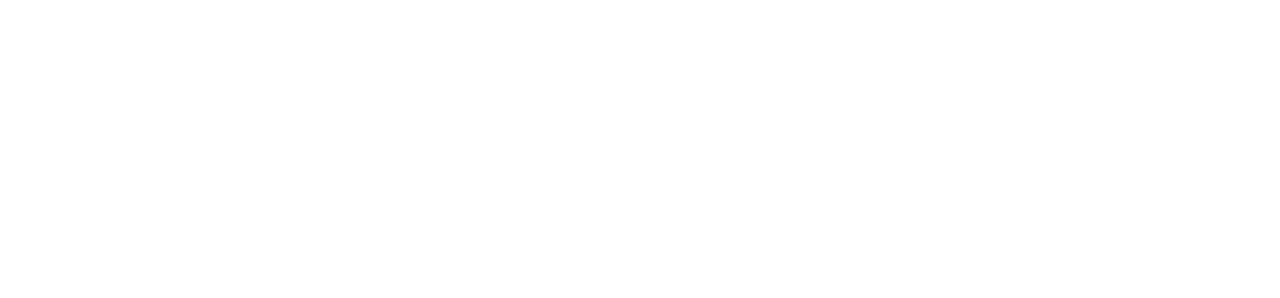
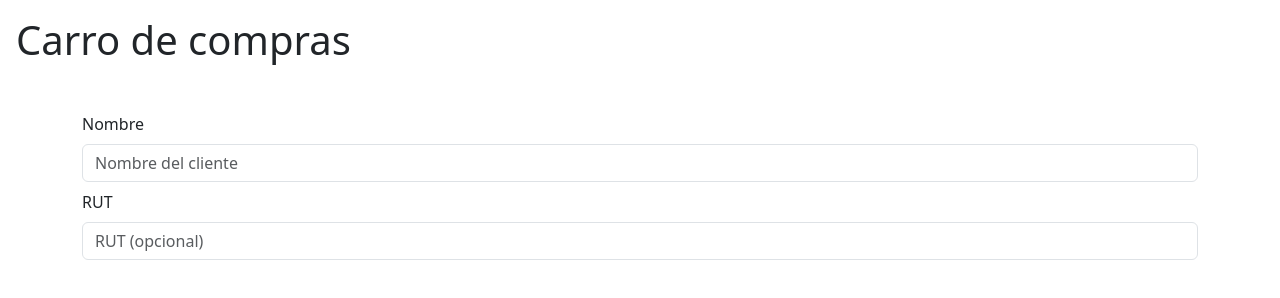
Before and after one commit to belenscarone/carrito, a plain HTML site: page index.html in a window 1280 px wide. Drawn offline with nearby package versions, Linux system fonts and the light colour scheme.

Commit message:
Update index.html

```diff
--- a/index.html
+++ b/index.html
@@ -3,9 +3,26 @@
 <head>
     <meta charset="UTF-8">
     <meta name="viewport" content="width=device-width, initial-scale=1.0">
-    <title>Document</title>
+    <title>Carrito</title>
+    <link href="https://cdn.jsdelivr.net/npm/bootstrap@5.3.2/dist/css/bootstrap.min.css" rel="stylesheet" integrity="sha384-T3c6CoIi6uLrA9TneNEoa7RxnatzjcDSCmG1MXxSR1GAsXEV/Dwwykc2MPK8M2HN" crossorigin="anonymous">
+
 </head>
 <body>
 
+<h1 class="m-3">Carro de compras</h1>
+<div class="container mt-5">
+    <form class="form-group">
+        <label for="name" class="form-label">Nombre</label>
+        <input placeholder="Nombre del cliente" type="text" id="name" class="form-control mb-2"></input>
+
+        <label for="RUT" class="form-label">RUT</label>
+        <input placeholder="RUT (opcional)" type="text" id="RUT" class="form-control"></input>
+
+
+    </form>
+</div>
+
+
+    <script src="https://cdn.jsdelivr.net/npm/bootstrap@5.3.2/dist/js/bootstrap.bundle.min.js" integrity="sha384-C6RzsynM9kWDrMNeT87bh95OGNyZPhcTNXj1NW7RuBCsyN/o0jlpcV8Qyq46cDfL" crossorigin="anonymous"></script>
 </body>
 </html>
```
